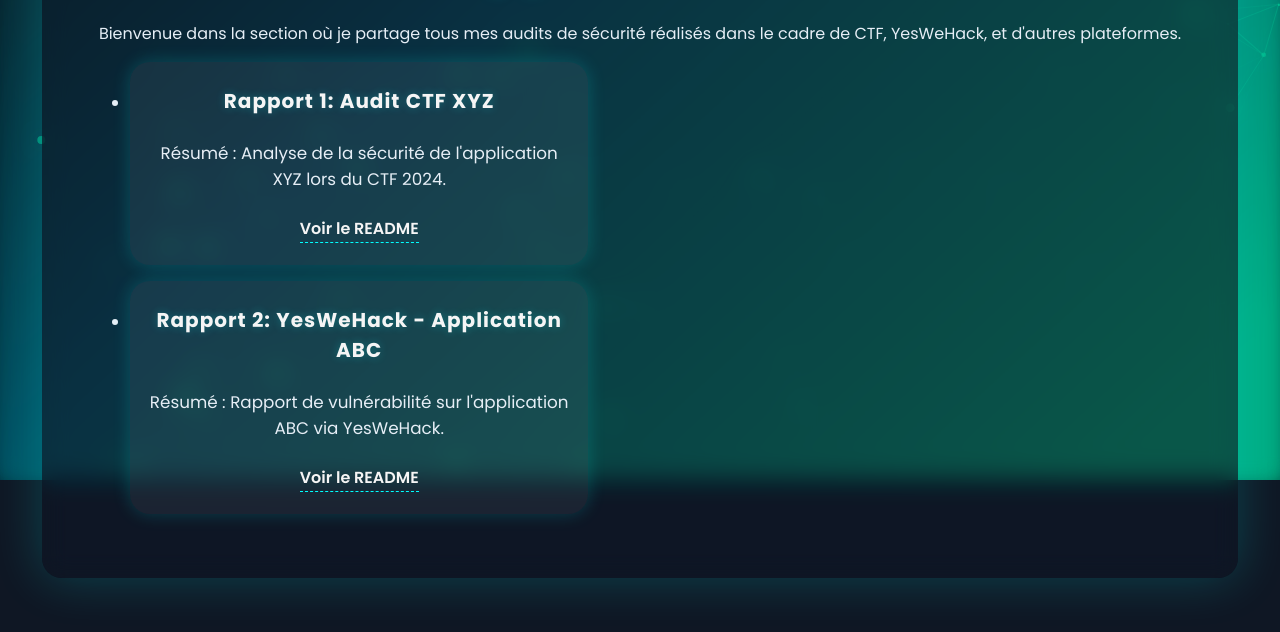
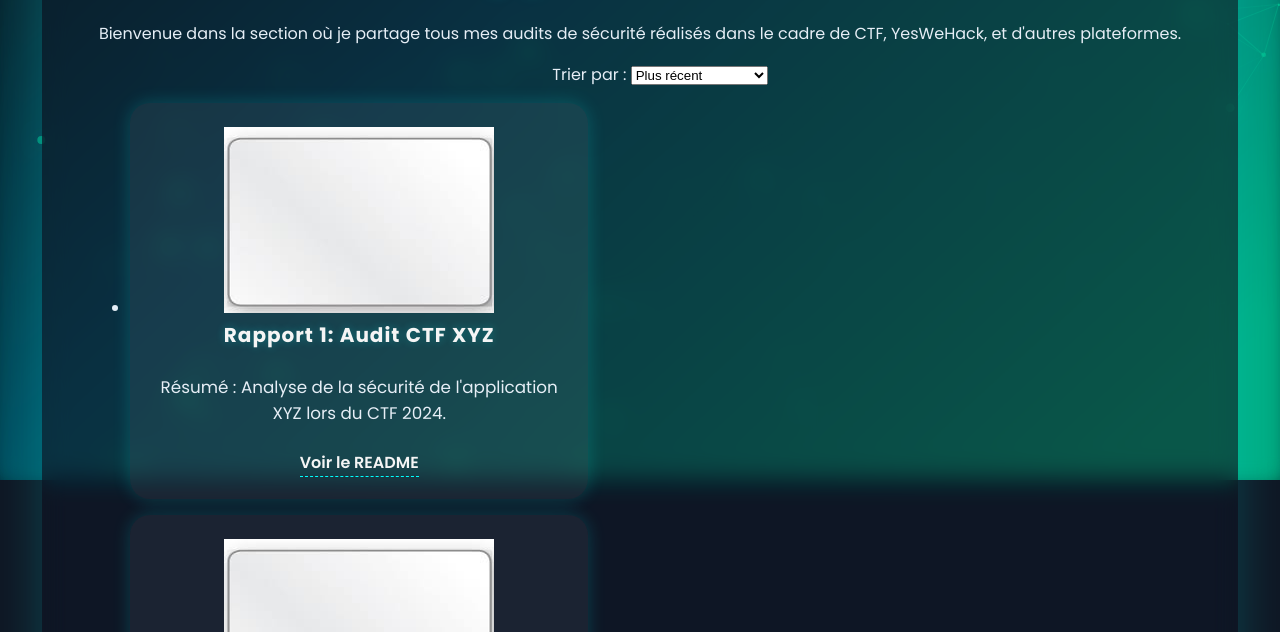
Before and after one commit to ftTower/portfolio, a plain HTML site: page blog.html in a window 1280 px wide. Shown: the part 320-952 px from the top of the page. Drawn offline with Linux system fonts and the light colour scheme; animation ran at ten frames a second.

Commit message:
Add sorting functionality for security reports; implement dropdown for sorting by date and alphabetical order

```diff
--- a/blog.html
+++ b/blog.html
@@ -25,9 +25,17 @@
     <p>Bienvenue dans la section où je partage tous mes audits de sécurité réalisés dans le cadre de CTF, YesWeHack, et d'autres plateformes.</p>
     <ul>
 
-      <li>
+      <div class="report-controls">
+        <label for="sort-reports">Trier par :</label>
+        <select id="sort-reports" onchange="sortReports()">
+          <option value="recent">Plus récent</option>
+          <option value="alpha">Ordre alphabétique</option>
+        </select>
+      </div>
+      <li class="report-item" data-title="Audit CTF XYZ" data-date="2024-05-01">
         <article class="report-card">
           <header class="report-card-header">
+        <img src="images/blank.png" alt="Illustration Audit CTF XYZ" class="report-img" />
         <h2>Rapport 1: Audit CTF XYZ</h2>
           </header>
           <section class="report-card-body">
@@ -38,9 +46,10 @@
           </footer>
         </article>
       </li>
-      <li>
+      <li class="report-item" data-title="YesWeHack - Application ABC" data-date="2024-04-15">
         <article class="report-card">
           <header class="report-card-header">
+        <img src="images/blank.png" alt="Illustration YesWeHack ABC" class="report-img" />
         <h2>Rapport 2: YesWeHack - Application ABC</h2>
           </header>
           <section class="report-card-body">
@@ -51,6 +60,19 @@
           </footer>
         </article>
       </li>
+      <script>
+        function sortReports() {
+          const select = document.getElementById('sort-reports');
+          const ul = select.closest('ul');
+          const items = Array.from(ul.querySelectorAll('.report-item'));
+          if (select.value === 'alpha') {
+        items.sort((a, b) => a.dataset.title.localeCompare(b.dataset.title));
+          } else {
+        items.sort((a, b) => new Date(b.dataset.date) - new Date(a.dataset.date));
+          }
+          items.forEach(item => ul.appendChild(item));
+        }
+      </script>
 
 
       <!-- ici tu peux ajouter des liens vers tes rapports -->
```
